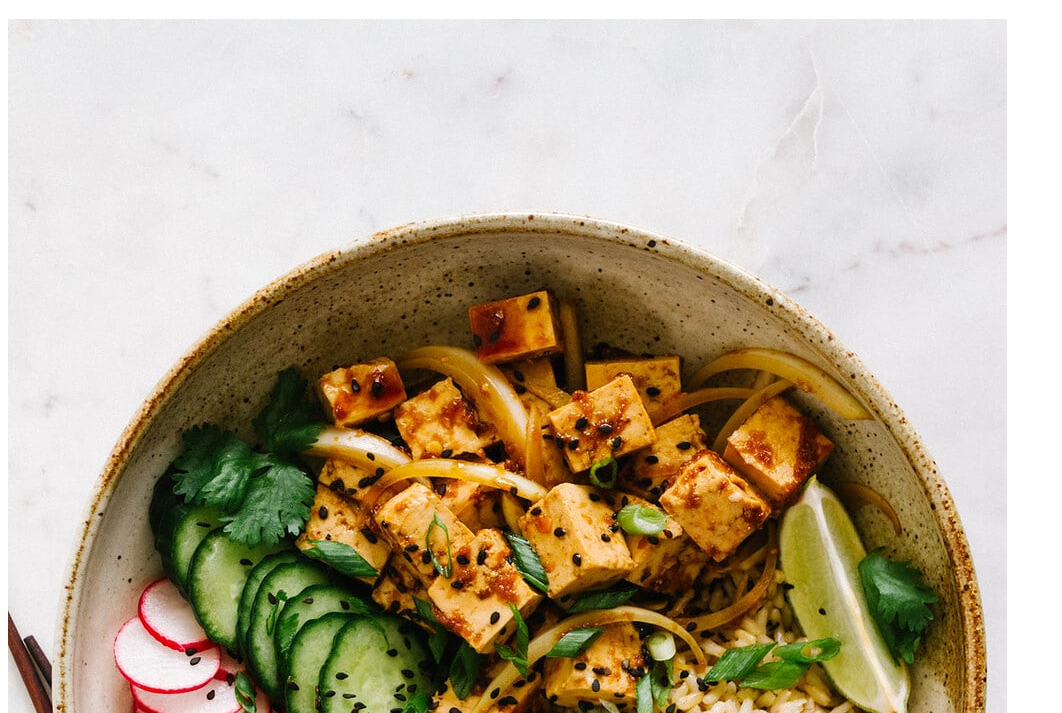
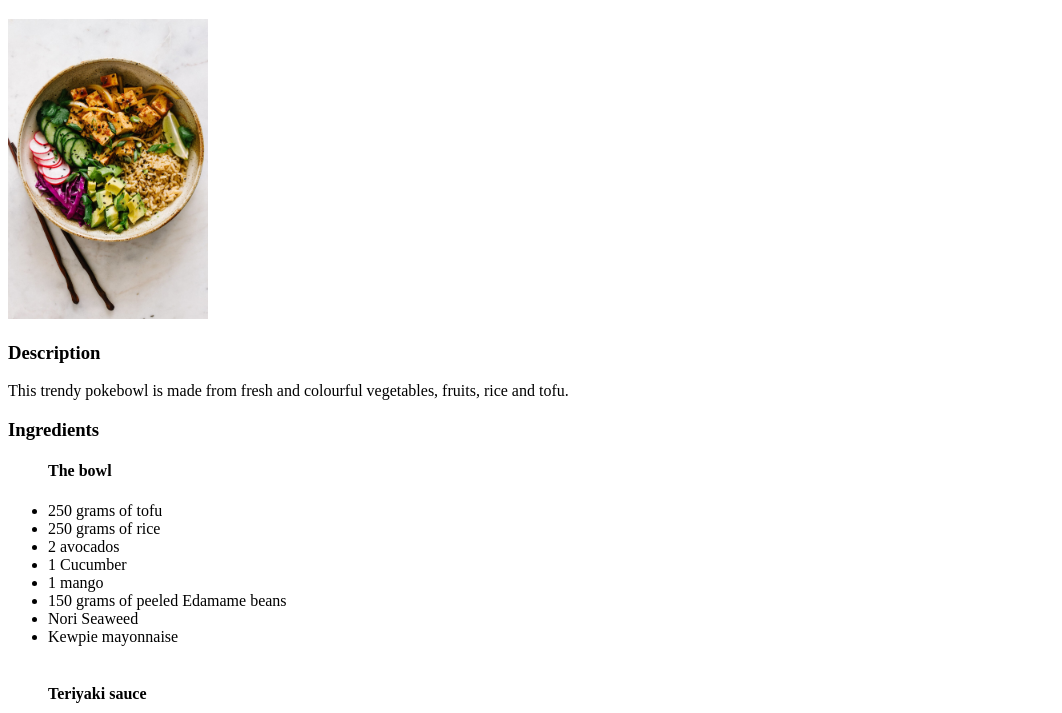
Before and after one commit to Vlammi/odin-recipes, a plain HTML site: page recipes/poke-bowl.html in a window 1280 px wide. Shown: the part 87-800 px from the top of the page, without its empty margins (0-1062 px from the left). Drawn offline with Linux system fonts and the light colour scheme.

Commit message:
add poke img, alt and size

```diff
--- a/recipes/poke-bowl.html
+++ b/recipes/poke-bowl.html
@@ -8,7 +8,7 @@
 <body>
     <a href="../index.html">Home</a>
     <h1>Poke Bowl</h1>
-    <img src="../images/poke-bowl.jpg">
+    <img src="../images/poke-bowl.jpg" alt="An image of a poke bowl" height="300" width="200">
     <h3>Description</h3>
     <p>This trendy pokebowl is made from fresh and colourful vegetables, fruits, rice and tofu.</p>
 
```
